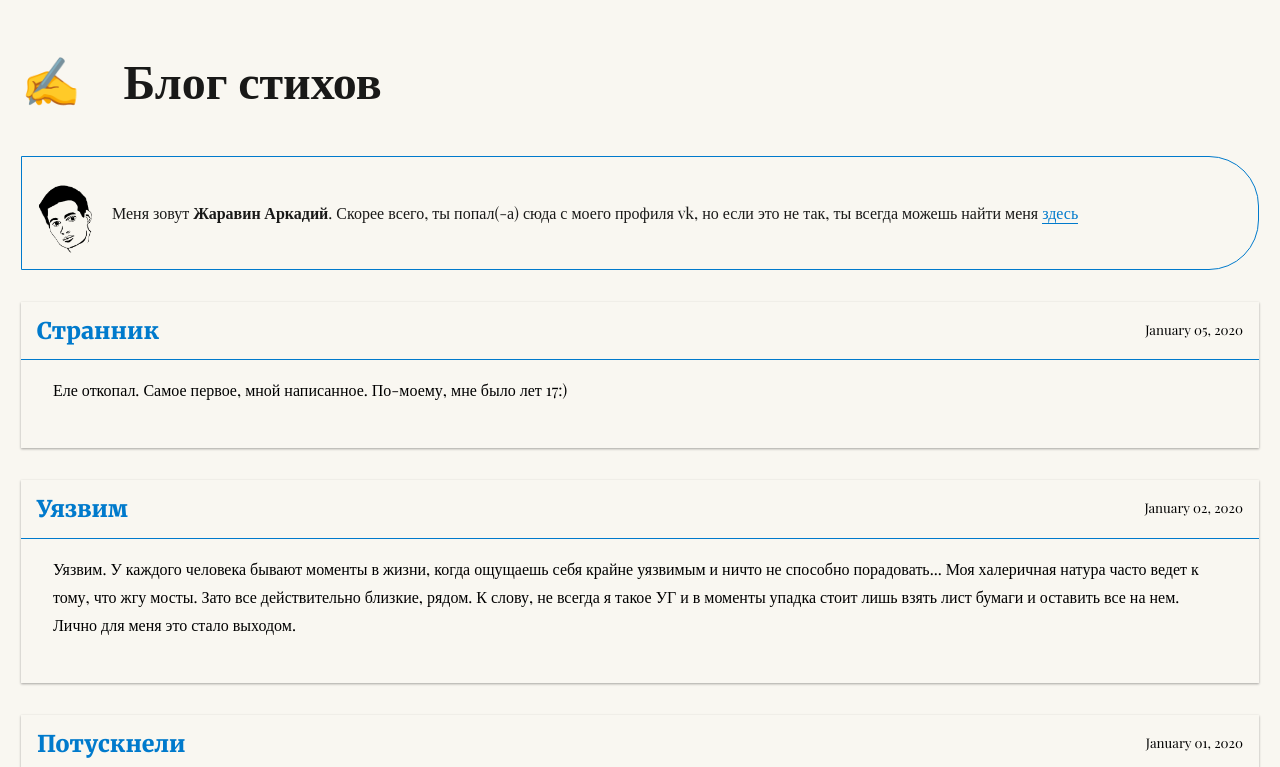
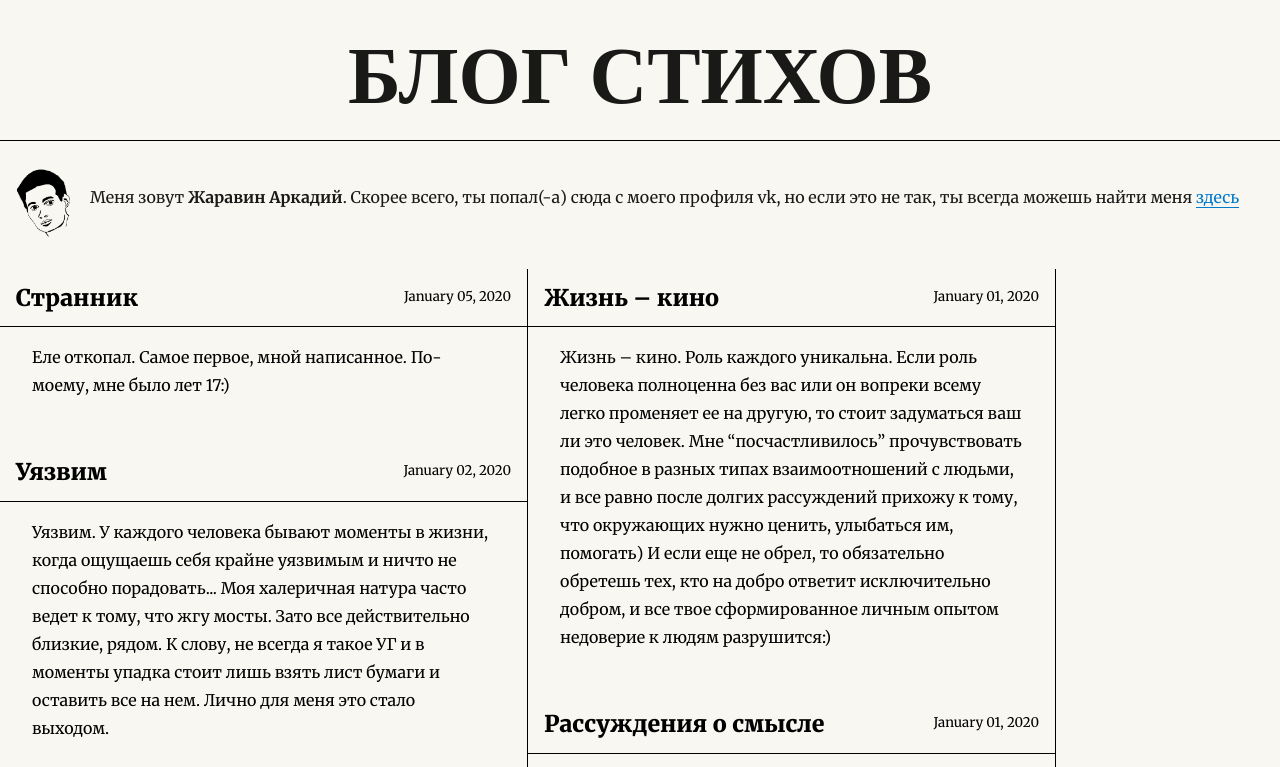
Before and after one commit to Zhark10/MyBlog, a Gatsby site: page / in a window 1280 px wide. Shown: the top 767 px of the page. Built offline with nearby package versions, Linux system fonts and the light colour scheme; Gatsby itself is replaced by a stand-in of ours; some packages are replaced by stand-ins of ours; a web font is replaced by a local one.

Commit message:
added new styles for main page

```diff
--- a/src/components/bio.js
+++ b/src/components/bio.js
@@ -37,9 +37,7 @@ const Bio = () => {
         display: `flex`,
         alignItems: "center",
         marginBottom: "16px",
-        border: "1px solid #007acc",
-        borderTopRightRadius: "50px",
-        borderBottomRightRadius: "50px",
+        borderTop: "1px solid #000",
         padding: "16px",
       }}
     >
--- a/src/components/layout.js
+++ b/src/components/layout.js
@@ -13,33 +13,18 @@ const Layout = ({ location, title, children }) => {
 
   if (location.pathname === rootPath) {
     header = (
-      <h1
-        style={{
-          ...scale(1.5),
-          marginBottom: rhythm(1.5),
-          marginTop: 0,
-        }}
-      >
+      <div className="main-title">
         <Link
           style={{
             boxShadow: `none`,
             textDecoration: `none`,
             color: `inherit`,
-            fontSize: 48,
           }}
           to="/"
         >
-          <span
-            style={{
-              color: "#007acc",
-              marginRight: "32px",
-            }}
-          >
-            &#9997;
-          </span>{" "}
           {title}
         </Link>
-      </h1>
+      </div>
     )
   } else {
     header = (
@@ -69,7 +54,7 @@ const Layout = ({ location, title, children }) => {
         marginLeft: `auto`,
         marginRight: `auto`,
         maxWidth: "100%",
-        padding: `${rhythm(1.5)} ${rhythm(3 / 4)}`,
+        // padding: `${rhythm(1.5)} ${rhythm(3 / 4)}`,
       }}
     >
       <header>{header}</header>
--- a/src/components/layout.scss
+++ b/src/components/layout.scss
@@ -1,4 +1,8 @@
-* {
+.main-title {
   font-family: "Playfair Display";
-  color: 'red';
+  font-weight: 900;
+  font-size: 80px;
+  text-transform: uppercase;
+  display: flex;
+  justify-content: center;
 }
--- a/src/pages/index.js
+++ b/src/pages/index.js
@@ -4,6 +4,8 @@ import { Link, graphql } from "gatsby"
 import Bio from "../components/bio"
 import Layout from "../components/layout"
 import SEO from "../components/seo"
+
+import "./index.scss"
 
 const BlogIndex = ({ data, location }) => {
   const siteTitle = data.site.siteMetadata.title
@@ -13,6 +15,7 @@ const BlogIndex = ({ data, location }) => {
     <Layout location={location} title={siteTitle}>
       <SEO title="All posts" />
       <Bio />
+      <div className="articles">
         {posts.map(({ node }) => {
           const title = node.frontmatter.title || node.fields.slug
           return (
@@ -23,10 +26,7 @@ const BlogIndex = ({ data, location }) => {
             >
               <article
                 style={{
-                boxShadow:
-                  "0 1px 3px rgba(0,0,0,0.12), 0 1px 2px rgba(0,0,0,0.24)",
                   transition: "all 0.3s cubic-bezier(.25,.8,.25,1)",
-                margin: "32px 0",
                   cursor: "pointer",
                 }}
               >
@@ -35,16 +35,10 @@ const BlogIndex = ({ data, location }) => {
                     display: "flex",
                     padding: "16px",
                     justifyContent: "space-between",
-                  borderBottom: "1px solid #007acc",
+                    borderBottom: "1px solid #000",
                   }}
                 >
-                <h3
-                  style={{
-                    margin: 0,
-                  }}
-                >
-                  {title}
-                </h3>
+                  <h3>{title}</h3>
                   <small
                     style={{
                       color: "#000",
@@ -70,6 +64,7 @@ const BlogIndex = ({ data, location }) => {
             </Link>
           )
         })}
+      </div>
     </Layout>
   )
 }
--- /dev/null
+++ b/src/pages/index.scss
@@ -0,0 +1,17 @@
+.articles {
+  display: flex;
+  flex-direction: column;
+  flex-wrap: wrap;
+  justify-content: flex-start;
+  align-content: flex-start;
+  height: 1000px;
+
+  article {
+    width: 33rem;
+    border-right: 1px solid #000;
+    h3 {
+        margin: 0;
+        color: #000;
+    }
+  }
+}
```
Lines whose indentation alone changed are shown as unchanged.
